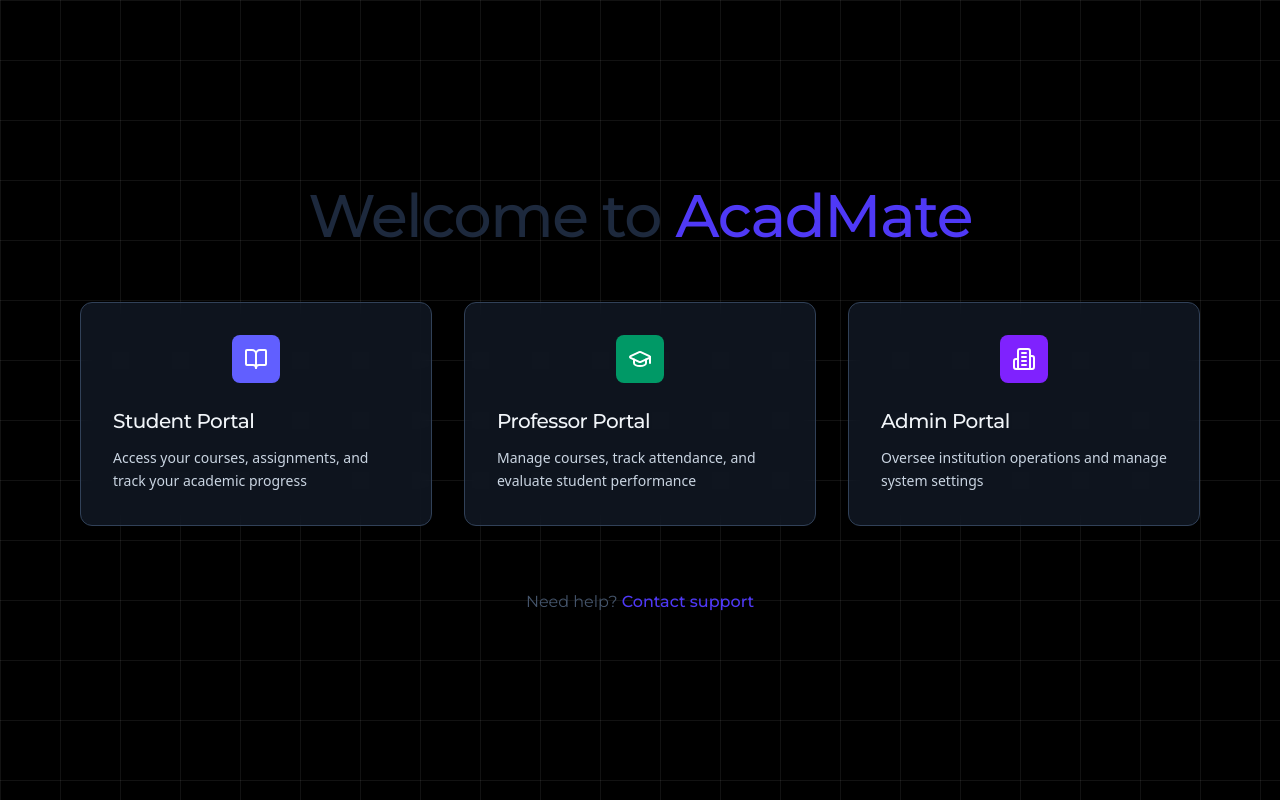
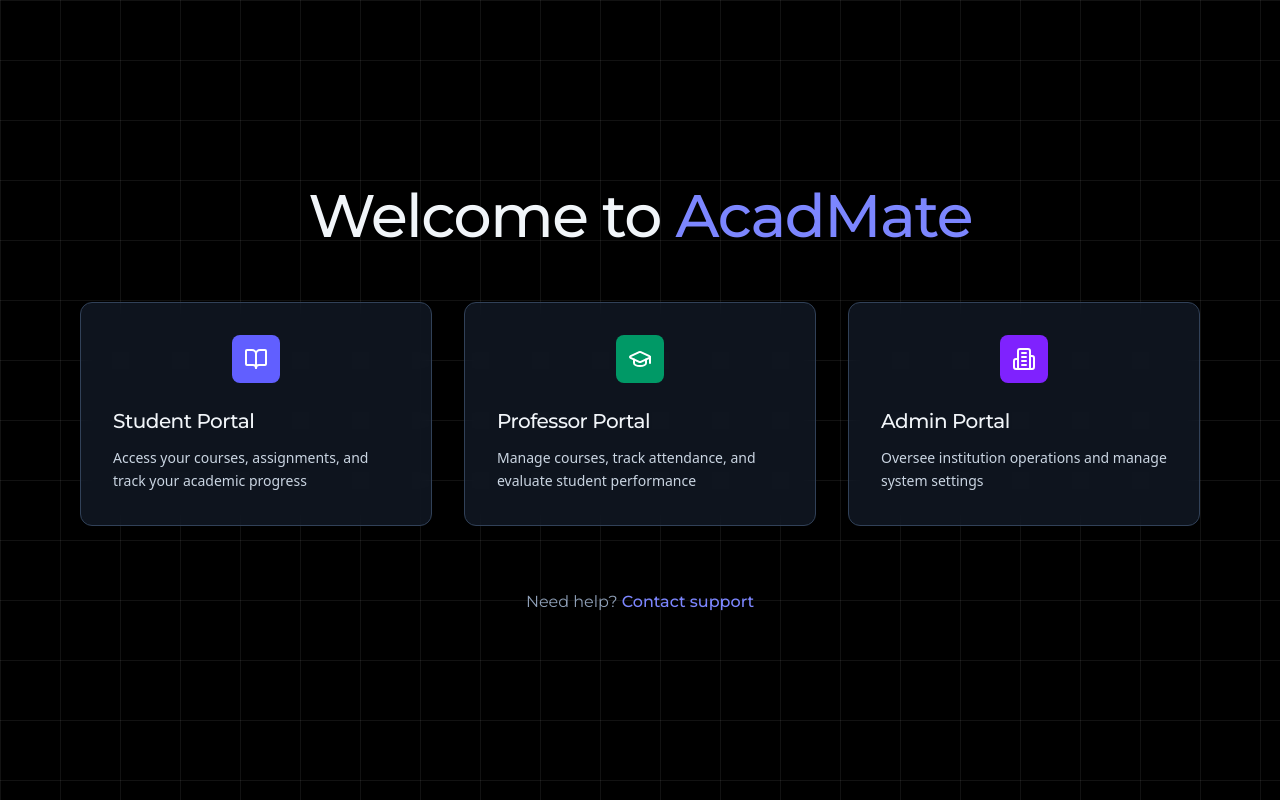
Before and after one commit to ayeman-07/AcadMate, a Next.js app: page / in a window 1280 px wide. Built offline with nearby package versions, Linux system fonts and the light colour scheme; a web font is replaced by a local one.

Commit message:
style: update error message styling for consistency across authentication forms

```diff
--- a/src/app/page.tsx
+++ b/src/app/page.tsx
@@ -7,9 +7,9 @@ export default function Home() {
     <main className="min-h-screen flex flex-col items-center justify-center px-8 py-10">
       <div className="text-center mb-8">
         <h1 className="text-4xl sm:text-5xl
-         md:text-6xl font-medium text-slate-800 dark:text-slate-100 mb-6 font-montserrat tracking-tight">
+         md:text-6xl font-medium text-slate-100 mb-6 font-montserrat tracking-tight">
           Welcome to{" "}
-          <span className="text-indigo-600 dark:text-indigo-400">
+          <span className="text-indigo-400">
             AcadMate
           </span>
         </h1>
@@ -21,12 +21,12 @@ export default function Home() {
         ))}
       </div>
 
-      <div className="mt-16 text-slate-600 dark:text-slate-400 font-montserrat">
+      <div className="mt-16 text-slate-400 font-montserrat">
         <p>
           Need help?{" "}
           <Link
             href="/contact"
-            className="text-indigo-600 hover:text-indigo-700 dark:text-indigo-400 dark:hover:text-indigo-300 font-medium"
+            className="  text-indigo-400 hover:text-indigo-300 font-medium"
           >
             Contact support
           </Link>
--- a/src/components/auth/AdminLoginForm.tsx
+++ b/src/components/auth/AdminLoginForm.tsx
@@ -69,7 +69,7 @@ export default function AdminLoginForm() {
         <motion.div
           initial={{ opacity: 0, y: -10 }}
           animate={{ opacity: 1, y: 0 }}
-          className="p-3 text-sm text-red-500 dark:text-red-400 bg-red-50 dark:bg-red-950/50 rounded-lg border border-red-200 dark:border-red-900"
+          className="p-3 text-sm  text-red-400 bg-red-950/50 rounded-lg border border-red-900"
         >
           {error}
         </motion.div>
--- a/src/components/auth/OTPForm.tsx
+++ b/src/components/auth/OTPForm.tsx
@@ -151,7 +151,7 @@ export default function OTPForm({ email, role }: OTPFormProps) {
         <motion.div
           initial={{ opacity: 0, y: -10 }}
           animate={{ opacity: 1, y: 0 }}
-          className="p-3 text-sm text-red-500 dark:text-red-400 bg-red-50 dark:bg-red-950/50 rounded-lg border border-red-200 dark:border-red-900"
+          className="p-3 text-sm text-red-400 bg-red-950/50 rounded-lg border border-red-900"
         >
           {error}
         </motion.div>
--- a/src/components/auth/ProfessorLoginForm.tsx
+++ b/src/components/auth/ProfessorLoginForm.tsx
@@ -49,7 +49,7 @@ export default function ProfessorLoginForm() {
         <motion.div
           initial={{ opacity: 0, y: -10 }}
           animate={{ opacity: 1, y: 0 }}
-          className="p-3 text-sm text-red-500 dark:text-red-400 bg-red-50 dark:bg-red-950/50 rounded-lg border border-red-200 dark:border-red-900"
+          className="p-3 text-sm text-red-400 bg-red-950/50 rounded-lg border border-red-900"
         >
           {error}
         </motion.div>
--- a/src/components/auth/StudentLoginForm.tsx
+++ b/src/components/auth/StudentLoginForm.tsx
@@ -56,7 +56,7 @@ export default function StudentLoginForm() {
         <motion.div
           initial={{ opacity: 0, y: -10 }}
           animate={{ opacity: 1, y: 0 }}
-          className="p-3 text-sm text-red-500 dark:text-red-400 bg-red-50 dark:bg-red-950/50 rounded-lg border border-red-200 dark:border-red-900"
+          className="p-3 text-sm text-red-400 bg-red-950/50 rounded-lg border border-red-900"
         >
           {error}
         </motion.div>
```
